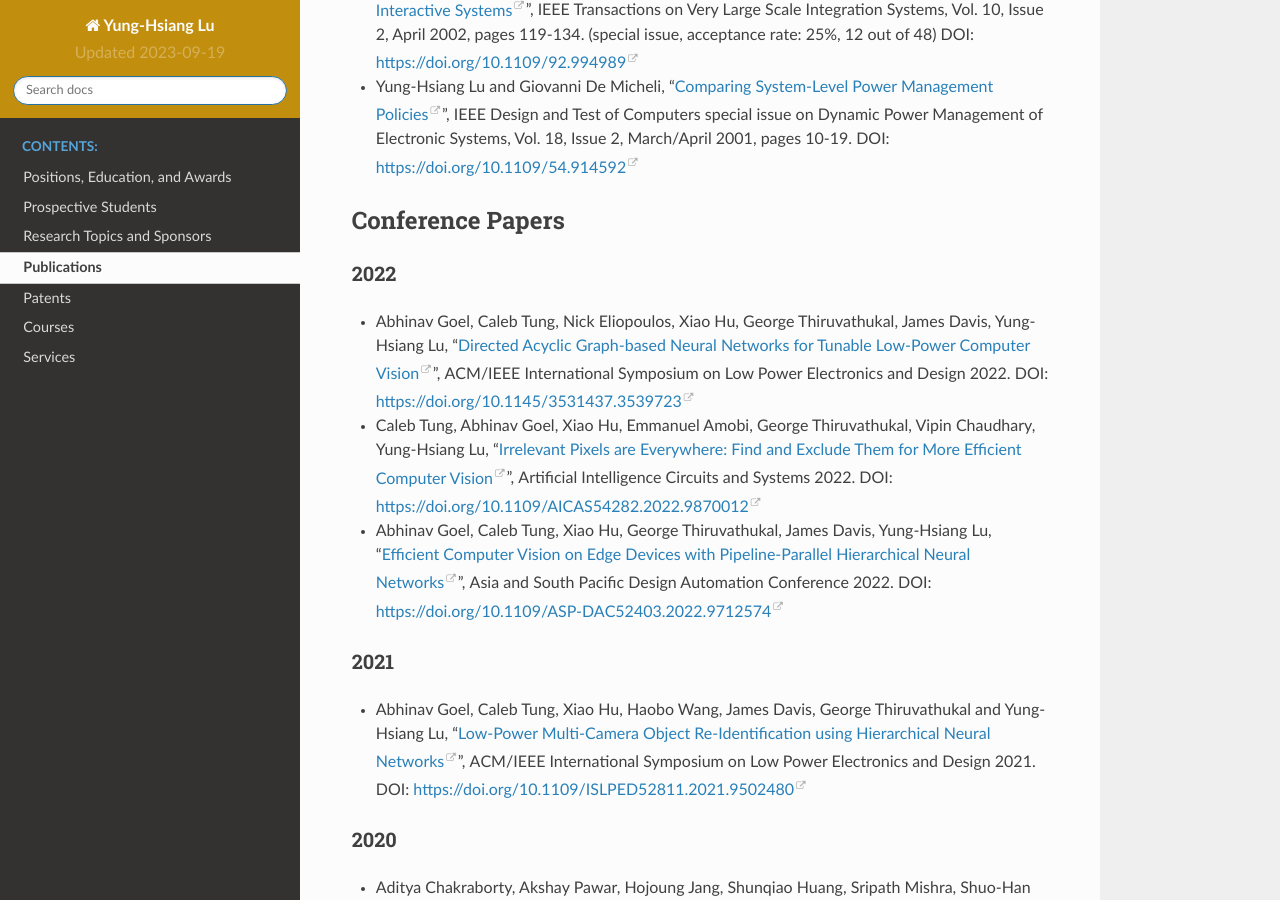
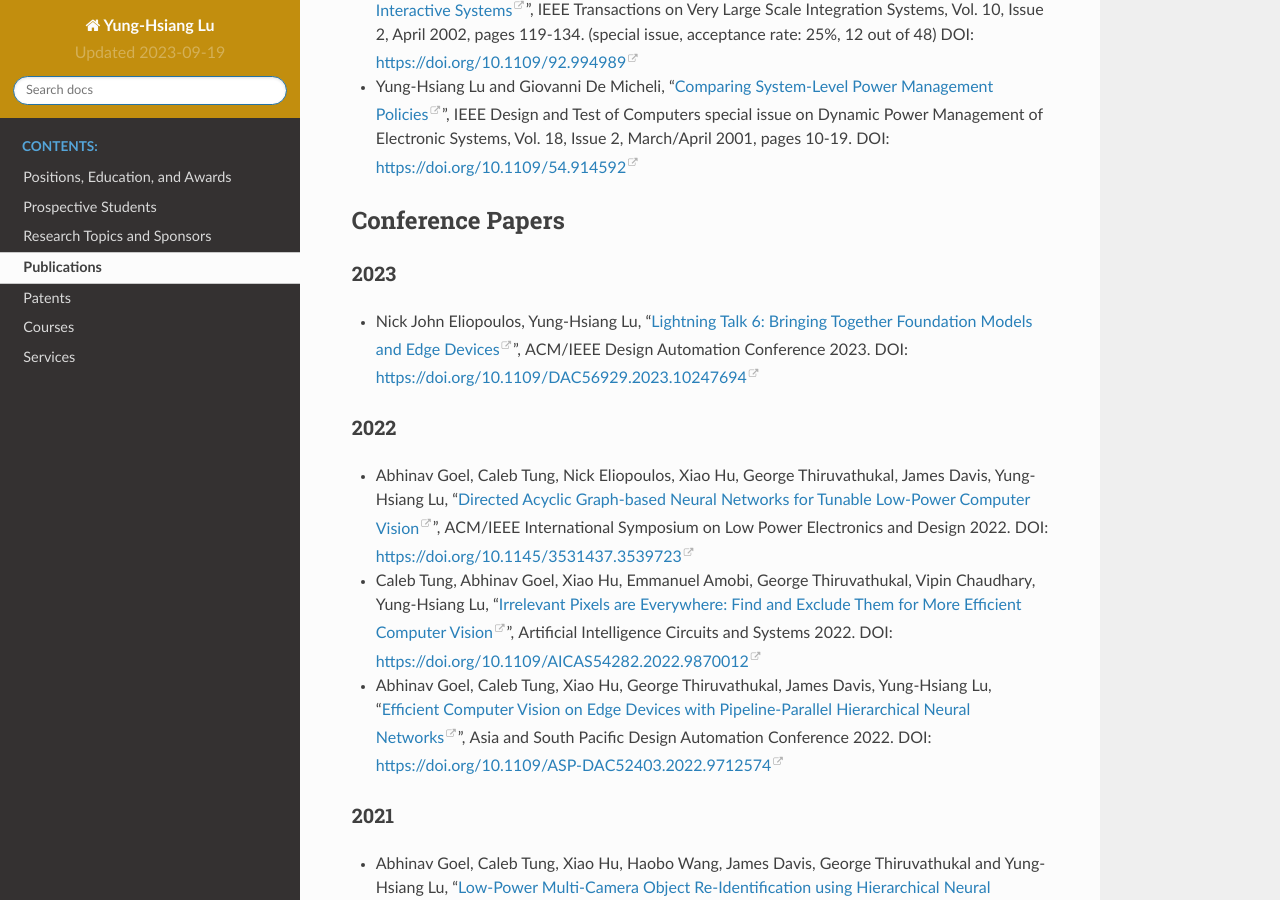
Before and after one commit to luyunghsiang/yhluweb, a Sphinx documentation site: the page built from source/publications.rst, in a window 1280 px wide and 900 px high, scrolled down 4497 px. Built offline with Sphinx 7.4.7 and the Read the Docs theme 2.0.0, drawn with Linux system fonts in a browser that asks for light colours.

Commit message:
add paper

```diff
--- a/source/publications.rst
+++ b/source/publications.rst
@@ -319,6 +319,13 @@ Journal Papers
 
 Conference Papers
 -----------------
+
+2023
+^^^^
+
+- Nick John Eliopoulos, Yung-Hsiang Lu, "`Lightning Talk 6: Bringing Together Foundation Models and Edge Devices <https://ieeexplore.ieee.org/document/10247694>`_",
+  ACM/IEEE Design Automation Conference 2023. DOI: https://doi.org/10.1109/DAC56929.2023.10247694
+
 
 2022
 ^^^^
```
